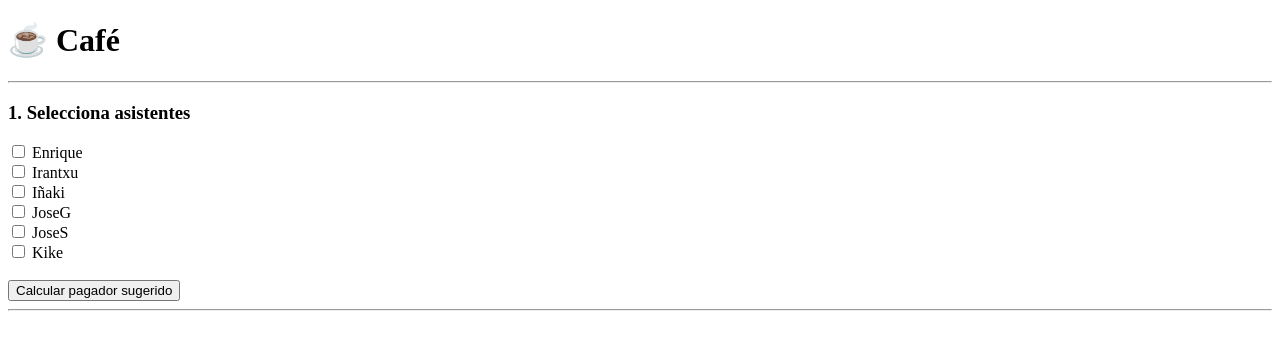
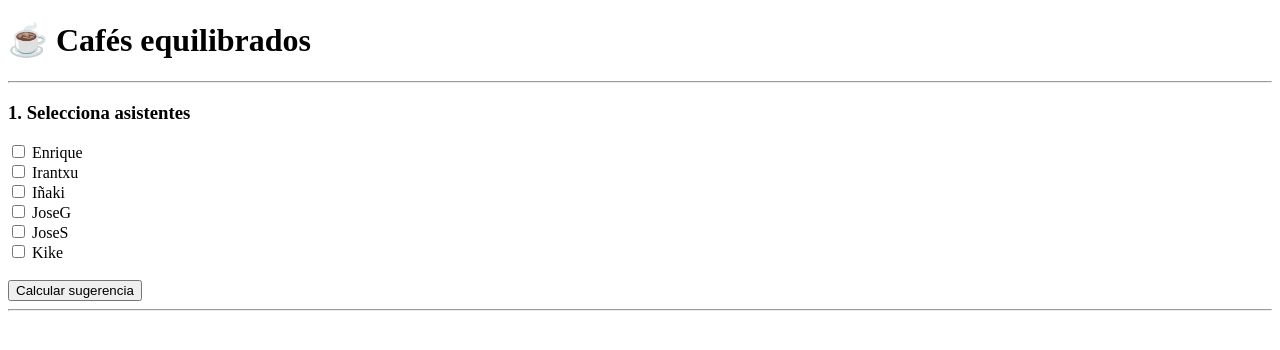
Before and after one commit to f4su/caffe, a Flask app: page / in a window 1280 px wide. Shown: the top 350 px of the page. Run offline with Flask 3, Linux system fonts and the light colour scheme.

Commit message:
Update index.html

```diff
--- a/templates/index.html
+++ b/templates/index.html
@@ -1,15 +1,14 @@
 <!DOCTYPE html>
 <html>
 <head>
-    <title>Café</title>
+    <title>Café balance</title>
 </head>
 <body>
 
-<h1>☕ Café</h1>
+<h1>☕ Cafés equilibrados</h1>
 
 <hr>
 
-<!-- 1. Selección de asistentes -->
 <h3>1. Selecciona asistentes</h3>
 
 <form action="/preview" method="post">
@@ -21,13 +20,11 @@
     {% endfor %}
 
     <br>
-
-    <button type="submit">Calcular pagador sugerido</button>
+    <button type="submit">Calcular sugerencia</button>
 </form>
 
 <hr>
 
-<!-- 2. SOLO aparece si hay sugerido -->
 {% if sugerido %}
 
 <h3>2. Confirmar pagador</h3>
```
